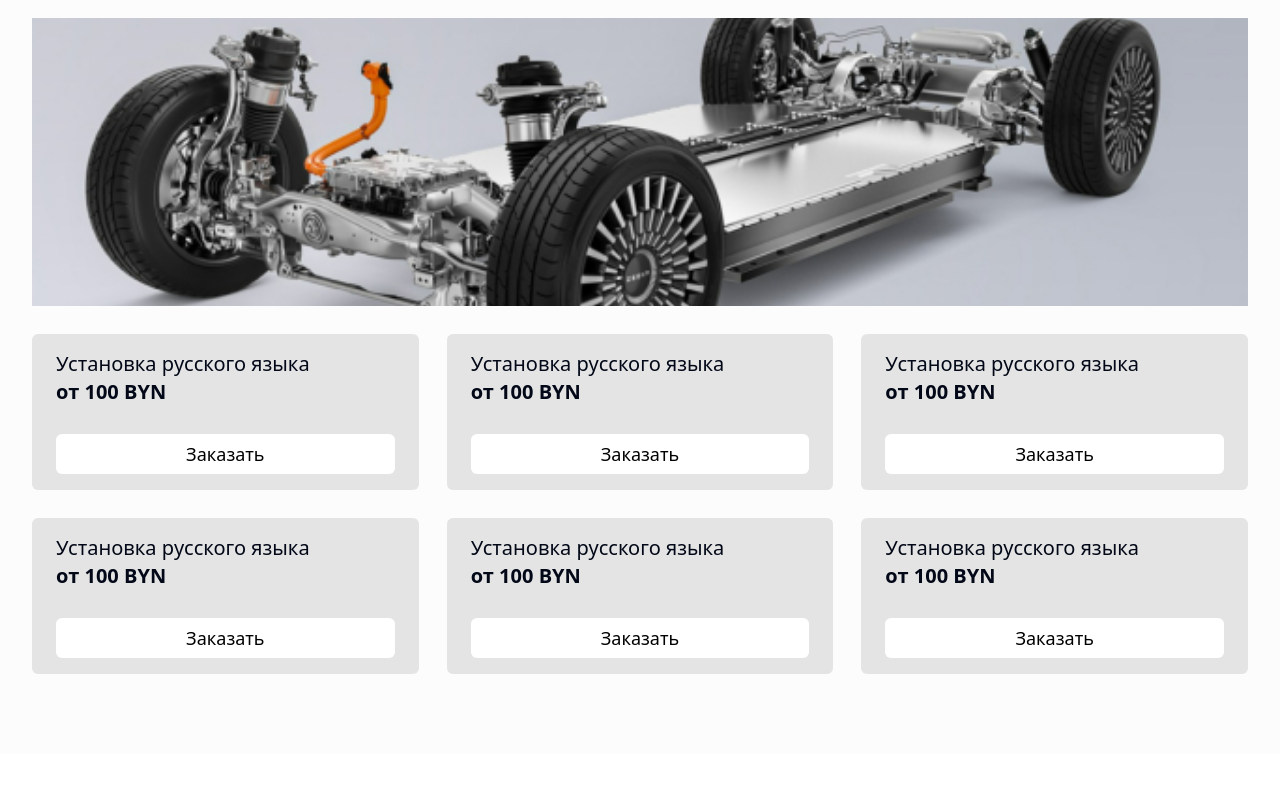
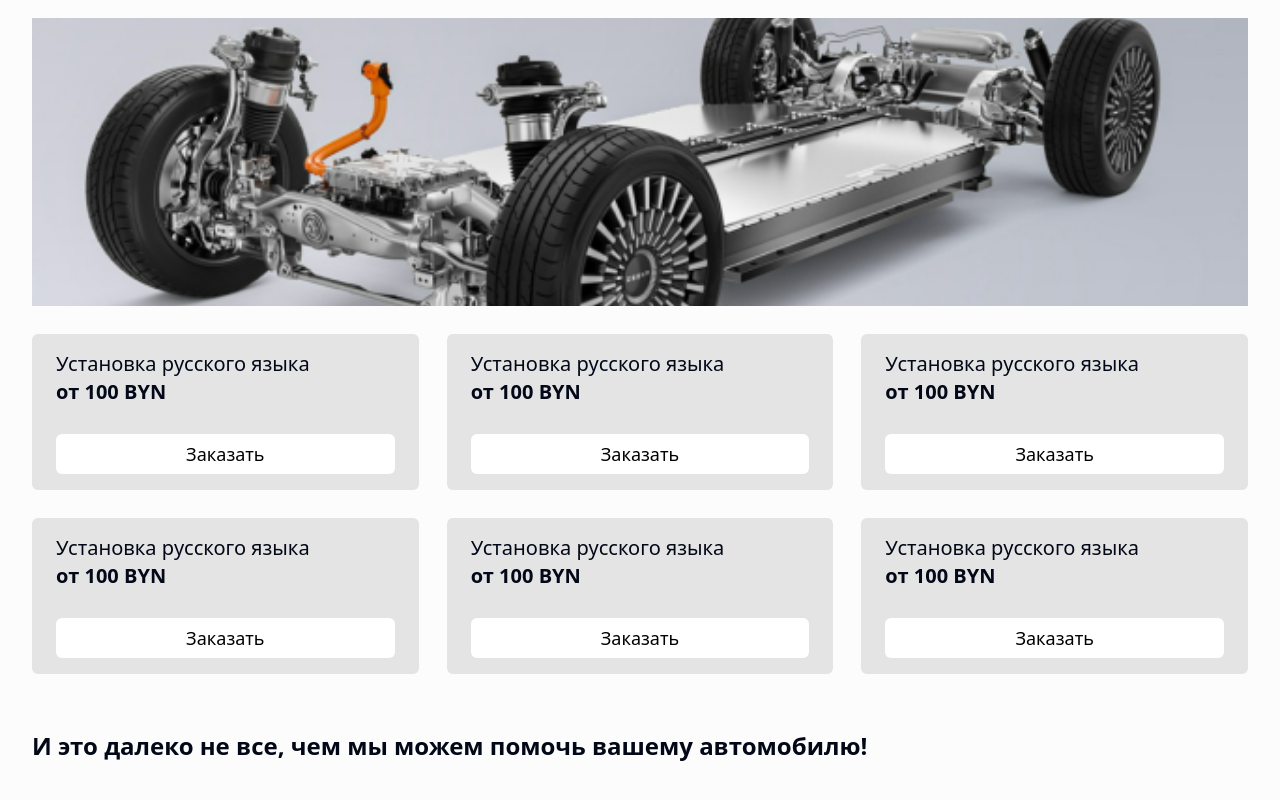
Before and after one commit to Ibrohim229/electrovolt, a React (Vite) app: page / in a window 1280 px wide. Shown: the part 4409-5209 px from the top of the page. Before the commit the page ends 5163 px from the top, so only its background shows below. Built offline with nearby package versions, Linux system fonts and the light colour scheme.

Commit message:
Added about section

```diff
--- /dev/null
+++ b/src/components/About.tsx
@@ -0,0 +1,7 @@
+const About = () => {
+  return (
+    <section className="px-8 pt-24 pb-20 flex flex-col gap-10 gray-bg"></section>
+  );
+};
+
+export default About;
--- a/src/components/Services.tsx
+++ b/src/components/Services.tsx
@@ -66,6 +66,10 @@ const Services = () => {
             <ServicesInfo text="Установка русского языка" price={100} />
           </div>
         </div>
+
+        <h1 className="text-2xl font-semibold">
+          И это далеко не все, чем мы можем помочь вашему автомобилю!
+        </h1>
       </div>
     </section>
   );
```
